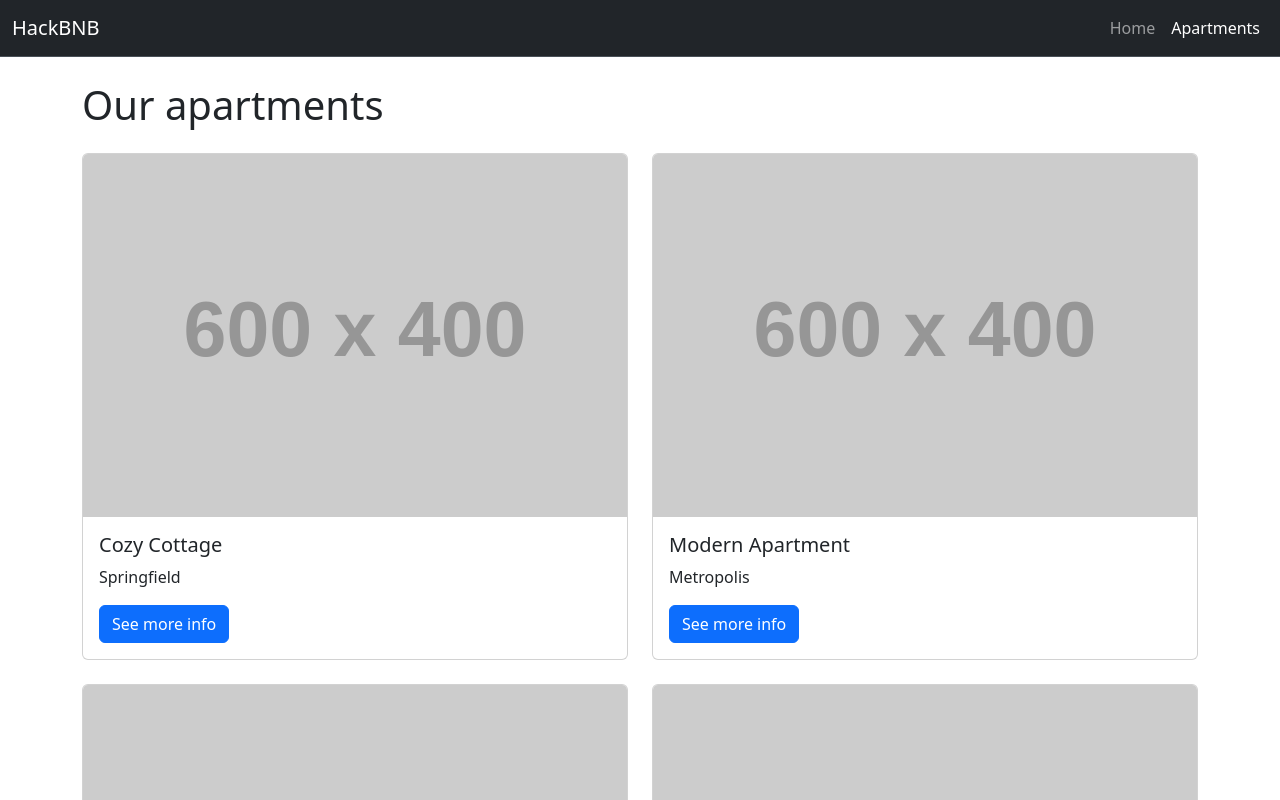
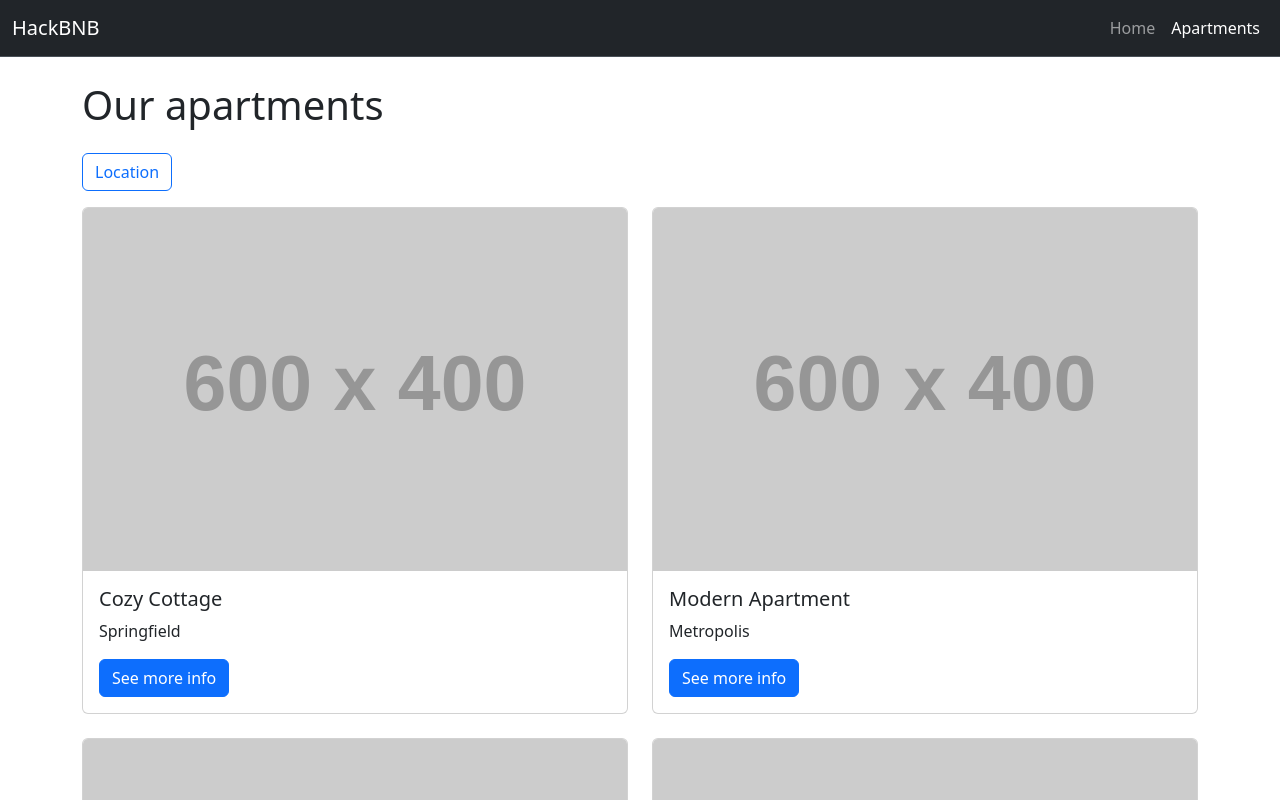
Before and after one commit to plaso/HackBNB, a React (Vite) app: page /apartments in a window 1280 px wide. Shown: the top 800 px of the page. Built offline with nearby package versions, Linux system fonts and the light colour scheme.

Commit message:
feat: filter (BONUS)

```diff
--- a/src/pages/Apartments.jsx
+++ b/src/pages/Apartments.jsx
@@ -2,10 +2,21 @@ import { PuffLoader } from 'react-spinners'
 import ApartmentCard from '../components/ApartmentCard'
 import APARTMENTS from '../data/apartments.json'
 import { useState, useEffect } from 'react'
+import { useSearchParams } from 'react-router-dom'
+
+const LOCATIONS = APARTMENTS.map(apartment => apartment.location)
 
 const Apartments = () => {
   const [apartments, setApartments] = useState([])
   const [isLoading, setIsLoading] = useState(true)
+
+  const [showLocations, setShowLocations] = useState(false)
+  const [searchParams, setSearchParams] = useSearchParams()
+
+  const locationParam = searchParams.get('location')
+  const location = locationParam ? locationParam.split(',') : []
+
+  console.log(location)
 
   useEffect(() => {
     setTimeout(() => {
@@ -13,6 +24,27 @@ const Apartments = () => {
       setIsLoading(false)
     }, 1000);
   }, [])
+
+  const calculateApartmentsToRender = () => {
+    if (apartments.length > 0) {
+      if (location.length > 0) {
+        return apartments.filter(apartment => location.includes(apartment.location))
+      }
+
+      return apartments
+    }
+
+    return []
+  }
+
+  const handleLocation = (locationValue) => {
+    const newParam = location.includes(locationValue)
+      ? location.filter(value => value !== locationValue)
+      : [...location, locationValue]
+
+    setSearchParams({ location: newParam.join(',') })
+    setShowLocations(false)
+  }
 
   return (
     <div>
@@ -23,12 +55,29 @@ const Apartments = () => {
           <PuffLoader size={60} color='#000' loading />
         </div>
       ) : (
-        <div className='row row-cols-1 row-cols-md-2 g-4'>
-          {apartments.map(apartment => (
-            <div className='col' key={apartment.id}>
-              <ApartmentCard title={apartment.title} image={apartment.image} location={apartment.location} id={apartment.id}  />
+        <div>
+          <div className='mb-3'>
+            <div className='position-relative'>
+              <button className='btn btn-outline-primary' onClick={() => setShowLocations(!showLocations)}>Location</button>
+              {showLocations && (
+                <div className='d-flex flex-column border'>
+                  {LOCATIONS.map(locationValue => (
+                    <button className='btn' key={locationValue} onClick={() => handleLocation(locationValue)}>
+                      {locationValue}{location.includes(locationValue) ? ' X' : ''}
+                    </button>
+                  ))}
+                </div>
+              )}
             </div>
-          ))}
+          </div>
+
+          <div className='row row-cols-1 row-cols-md-2 g-4'>
+            {calculateApartmentsToRender().map(apartment => (
+              <div className='col' key={apartment.id}>
+                <ApartmentCard title={apartment.title} image={apartment.image} location={apartment.location} id={apartment.id}  />
+              </div>
+            ))}
+          </div>
         </div>
       ) }
     </div>
```
